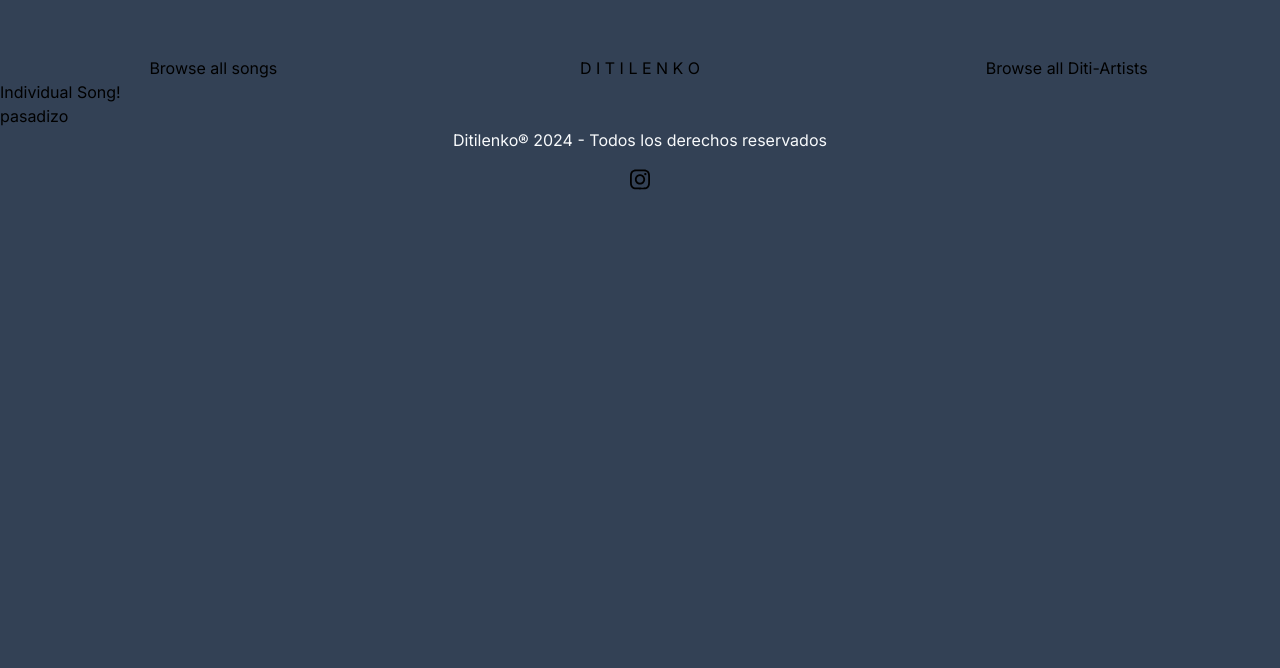
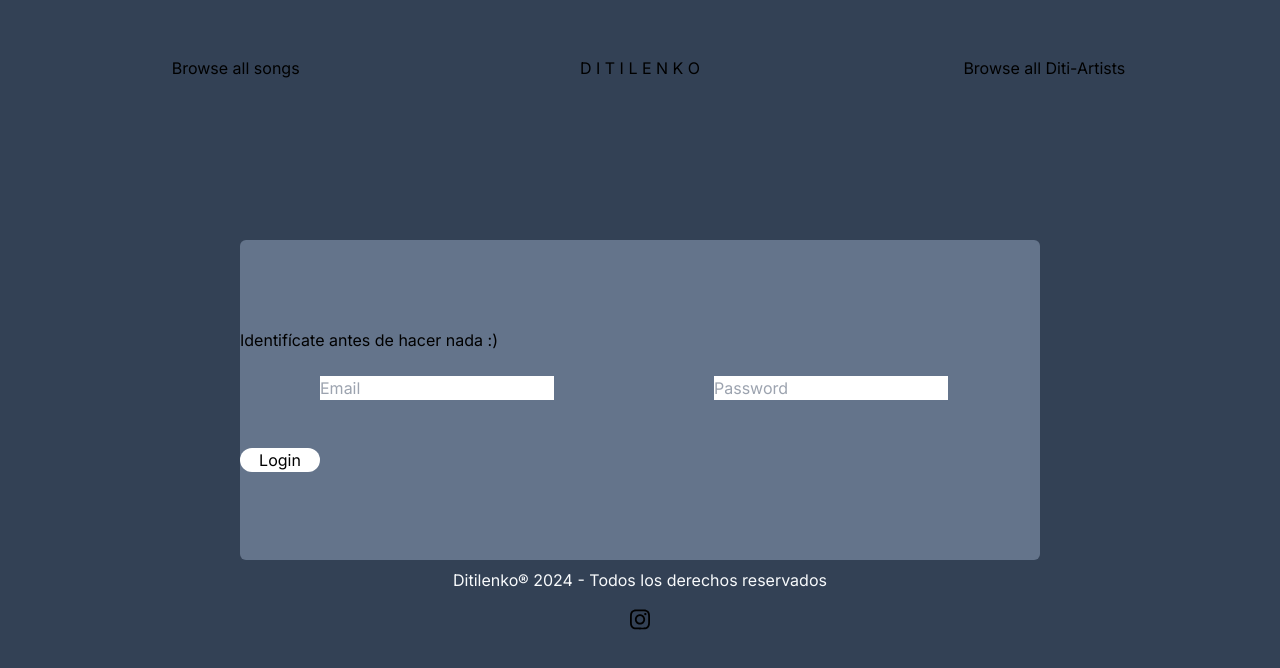
Before and after one commit to AngelSiete/DTNK-Next, a Next.js app: page /songs/pasadizo in a window 1280 px wide. Shown: the top 668 px of the page. Built offline with nearby package versions, Linux system fonts and the light colour scheme.

Commit message:
first steps towards auth

```diff
--- a/app/globals.css
+++ b/app/globals.css
@@ -24,6 +24,7 @@
       rgb(var(--background-end-rgb))
     )
     rgb(var(--background-start-rgb));
+    margin: 0 40px;
 }
 
 @layer utilities {
--- /dev/null
+++ b/app/songs/pasadizo/page.js
@@ -0,0 +1,41 @@
+"use client";
+
+import { useState } from "react";
+
+export default function ShareSongPage() {
+  const [isAuthed, setIsAuthed] = useState(false);
+
+  return (
+      <>
+     {!isAuthed && <Identifier isAuthed={false} onLoggedIn={() => setIsAuthed(true)} />}
+      {isAuthed && <p>Authed!</p>}
+      </>
+  );
+};
+
+function Identifier({isAuthed,onLoggedIn}){
+
+  function handleSubmit(event){
+    event.preventDefault();
+    const formData = new FormData(event.currentTarget)
+    const email = formData.get('email')
+    const password = formData.get('password')
+    const envEmail = process.env.EMAIL
+    const envPass = process.env.PASSWORD
+    console.log(envEmail)
+    if(email === envEmail && password === envPass){
+      console.log('authed!')
+      onLoggedIn()
+    }
+  }
+  return(
+    <div className="w-2/3 h-80 flex justify-center align-middle m-auto mt-40 bg-slate-500 rounded-md py-5 my-2 flex-col">
+    <p>Identifícate antes de hacer nada :)</p>
+    <form onSubmit={handleSubmit} >
+    <input type="email" name="email" placeholder="Email"  className="my-6 mx-20"></input>
+    <input type="password" name="password" placeholder="Password" className="mx-20"></input>
+    <button type="submit" className="rounded-full mt-6 hover:text-white bg-white hover:bg-slate-300 w-20 m-auto" >Login</button>
+    </form>
+    </div>
+  )
+}
```
Also changed, not shown: 1 other file (tests, documents, lock files or other folders).
